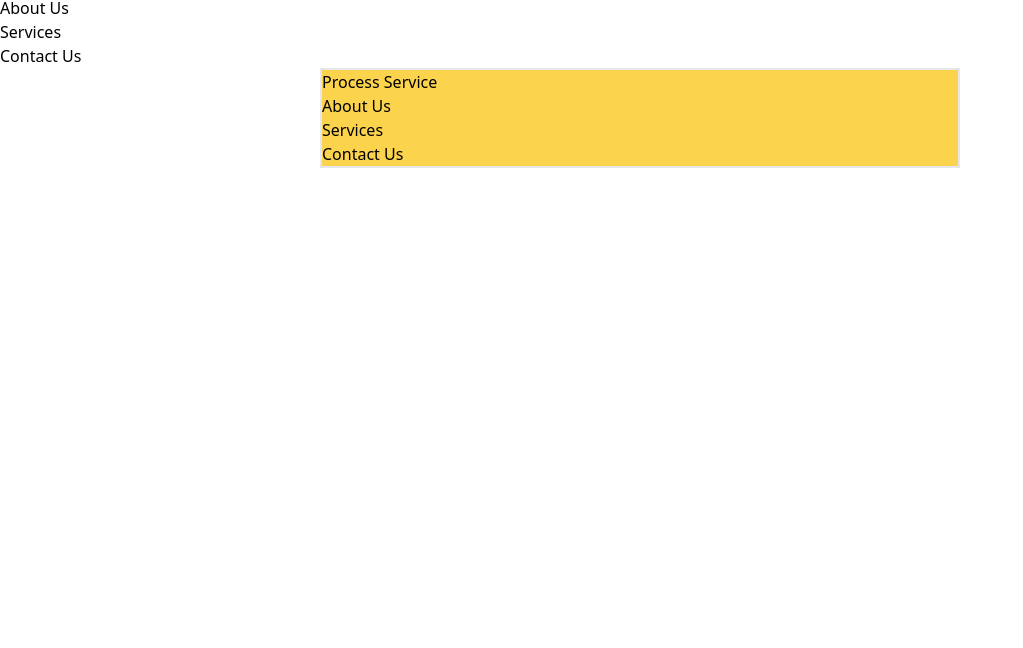
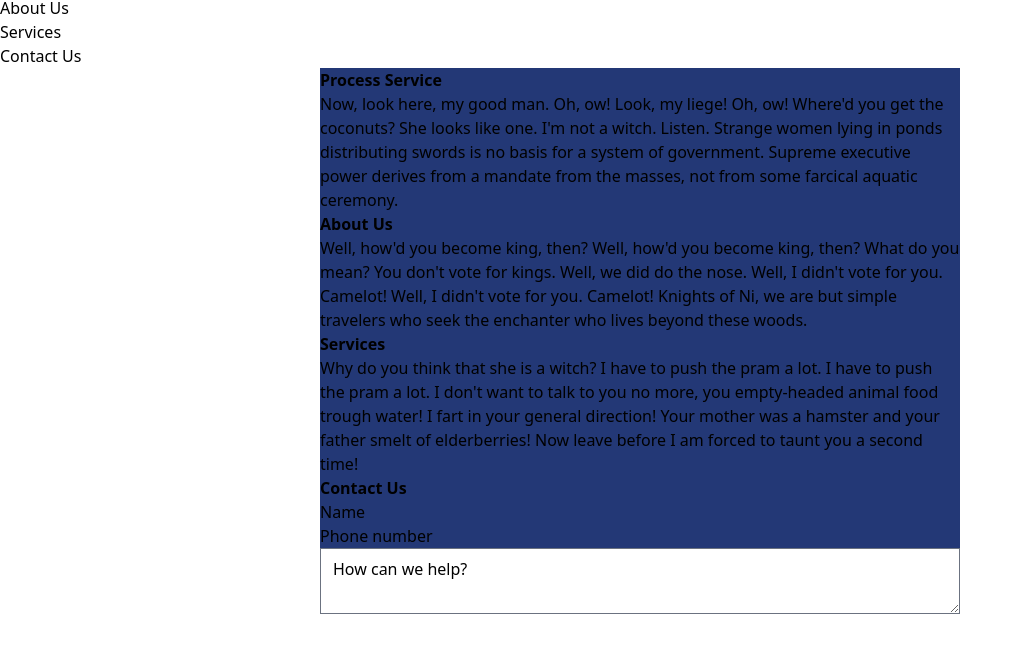
Before and after one commit to Cooper-R-M/shields-process-service, a website built with Vite: page index.html in a window 1280 px wide. Shown: the part 40-688 px from the top of the page, without its empty margins (0-1023 px from the left). Built offline with nearby package versions, Linux system fonts and the light colour scheme.

Commit message:
adding structure

```diff
--- a/index.html
+++ b/index.html
@@ -1,42 +1,39 @@
 <!doctype html>
 <html lang="en">
   <head>
-    <meta charset="UTF-8" />
+    <meta charset="UTF-8"/>
     <meta name="viewport" content="width=device-width, initial-scale=1.0" />
-    <title>Vite App</title>
+    <title>Shields</title>
   </head>
   <body>
-  <h1 class="text-3xl font-bold">
-    Shields Process Service
-  </h1>
-  <section>
-    <p>About Us</p>
-    <p>Services</p>
-    <p>Contact Us</p>
-  </section>
-  <section class="container mx-auto bg-amber-300 border border-2 w-1/2 justify-center">
+  <div>
+    <h1 class="text-3xl font-bold">Shields Process Service</h1>
+    <section>
+      <p>About Us</p>
+      <p>Services</p>
+      <p>Contact Us</p>
+    </section>
+  </div>
+  <section class="container mx-auto bg-blue-900 w-1/2 justify-center h-max">
     <div>
-      <h2>Process Service</h2>
-      <p></p>
+      <h2 class="font-bold">Process Service</h2>
+      <p>Now, look here, my good man. Oh, ow! Look, my liege! Oh, ow! Where'd you get the coconuts? She looks like one. I'm not a witch. Listen. Strange women lying in ponds distributing swords is no basis for a system of government. Supreme executive power derives from a mandate from the masses, not from some farcical aquatic ceremony.</p>
     </div>
     <div>
-      <h2>About Us</h2>
-      <p></p>
+      <h2 class="font-bold">About Us</h2>
+      <p>Well, how'd you become king, then? Well, how'd you become king, then? What do you mean? You don't vote for kings. Well, we did do the nose. Well, I didn't vote for you. Camelot! Well, I didn't vote for you. Camelot! Knights of Ni, we are but simple travelers who seek the enchanter who lives beyond these woods.</p>
     </div>
     <div>
-      <h2>Services</h2>
-      <p></p>
+      <h2 class="font-bold">Services</h2>
+      <p>Why do you think that she is a witch? I have to push the pram a lot. I have to push the pram a lot. I don't want to talk to you no more, you empty-headed animal food trough water! I fart in your general direction! Your mother was a hamster and your father smelt of elderberries! Now leave before I am forced to taunt you a second time!</p>
     </div>
-    <div>
-      <h2>Contact Us</h2>
+    <div class="grid grid-cols-1">
+      <h2 class="font-bold">Contact Us</h2>
+      <label>Name</label>
+      <label>Phone number</label>
+      <textarea>How can we help?</textarea>
     </div>
   </section>
-
-
-
-
-
-
 
   <script type="module" src="/src/main.js"></script>
   </body>
```
